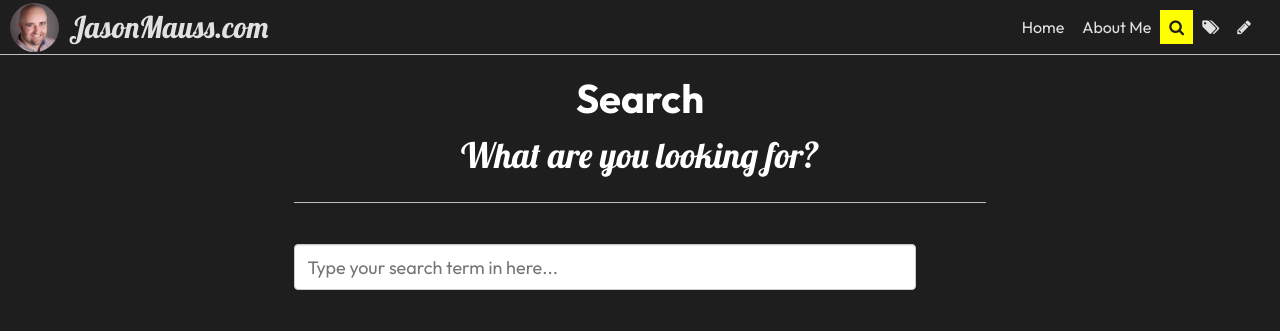
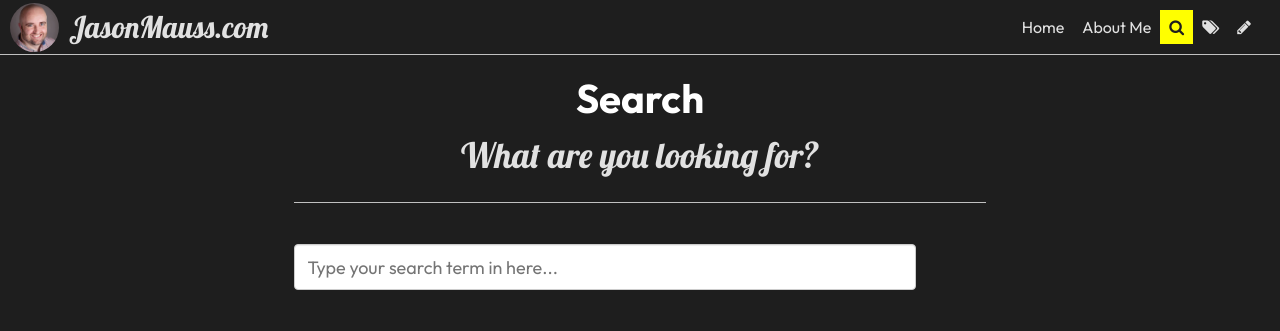
Before and after one commit to jasonmauss/jasonmaussblog, a Jekyll site: the page built from pages/search.md, in a window 1280 px wide. Shown: the top 331 px of the page. Built offline with Jekyll 4.4.1, drawn with Linux system fonts in a browser that asks for light colours; some web fonts are replaced.

Commit message:
updated font css

```diff
--- a/styles/typography.css
+++ b/styles/typography.css
@@ -39,14 +39,17 @@ h1 a {
 
 h2 {
   font-size: 1.75em;
+  color: #E1E1E1;
 }
 
 h3 {
   font-size: 1.5em;
+  color: #E1E1E1;
 }
 
 h4 {
   font-size: 1.15em;
+  color: #E1E1E1;
 }
 
 .caption {
@@ -82,6 +85,11 @@ blockquote {
 .post-content p:first-child,
 .post-content p {
   font-size: 1em;
+}
+
+/* custom style added, prefer Outfit font for headings, not Lobster */
+.post-content h2 {
+  font-family: 'Outfit', "Palatino Linotype", "Book Antiqua", Palatino, serif;
 }
 
 /* when the screen gets small the fonts then change size. There are 2 steps here. You can leave this alone*/
```
